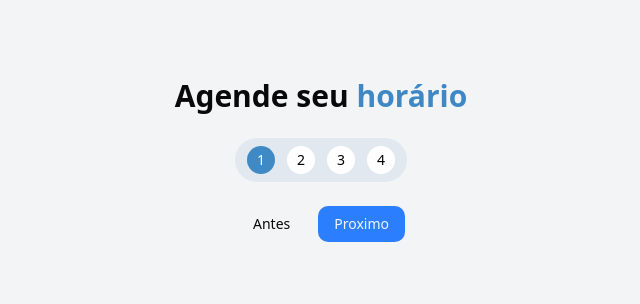
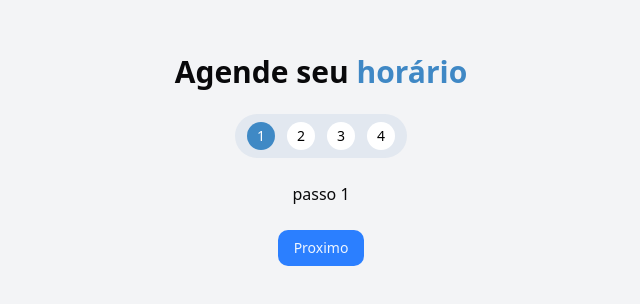
Before and after one commit to gabryel-araujo/barberIO, a Next.js app in the folder front-barberio/: page /agendar in a window 1280 px wide. Shown: the part 240-544 px from the top of the page, without its empty margins (319-959 px from the left). Built offline with nearby package versions, Linux system fonts and the light colour scheme.

Commit message:
feat: inicio inclusão de div de step em agendamento

```diff
--- a/front-barberio/src/app/(agendar)/agendar/page.tsx
+++ b/front-barberio/src/app/(agendar)/agendar/page.tsx
@@ -6,10 +6,18 @@ const agendar = () => {
   const [passo, setPasso] = useState(1);
 
   function proximoPasso() {
+    if (passo === 4) {
+      return;
+    } else {
       setPasso(passo + 1);
     }
+  }
   function anteriorPasso() {
+    if (passo === 1) {
+      return;
+    } else {
       setPasso(passo - 1);
+    }
   }
 
   return (
@@ -55,7 +63,14 @@ const agendar = () => {
           4
         </div>
       </div>
+      <div>
+        {passo == 1 && "passo 1"}
+        {passo == 2 && "passo 2"}
+        {passo == 3 && "passo 3"}
+        {passo == 4 && "passo 4"}
+      </div>
       <div className="flex gap-3">
+        {passo != 1 && (
           <Button
             variant="ghost"
             className="cursor-pointer hover:bg-slate-200"
@@ -63,6 +78,8 @@ const agendar = () => {
           >
             Antes
           </Button>
+        )}
+
         <Button className="cursor-pointer" onClick={proximoPasso}>
           Proximo
         </Button>
```
Lines whose indentation alone changed are shown as unchanged.
